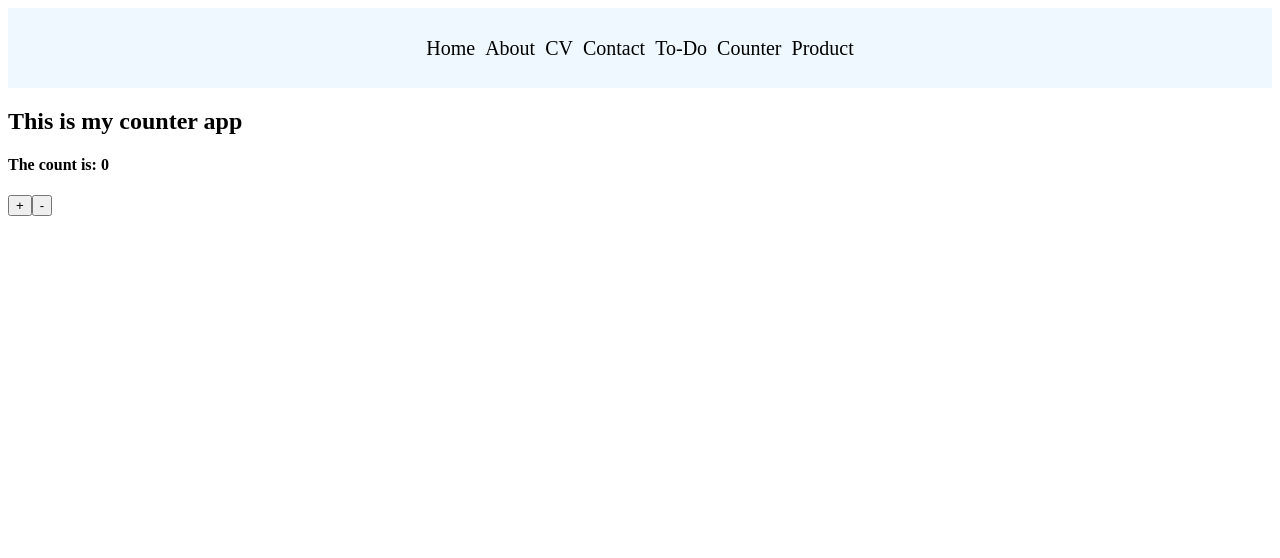
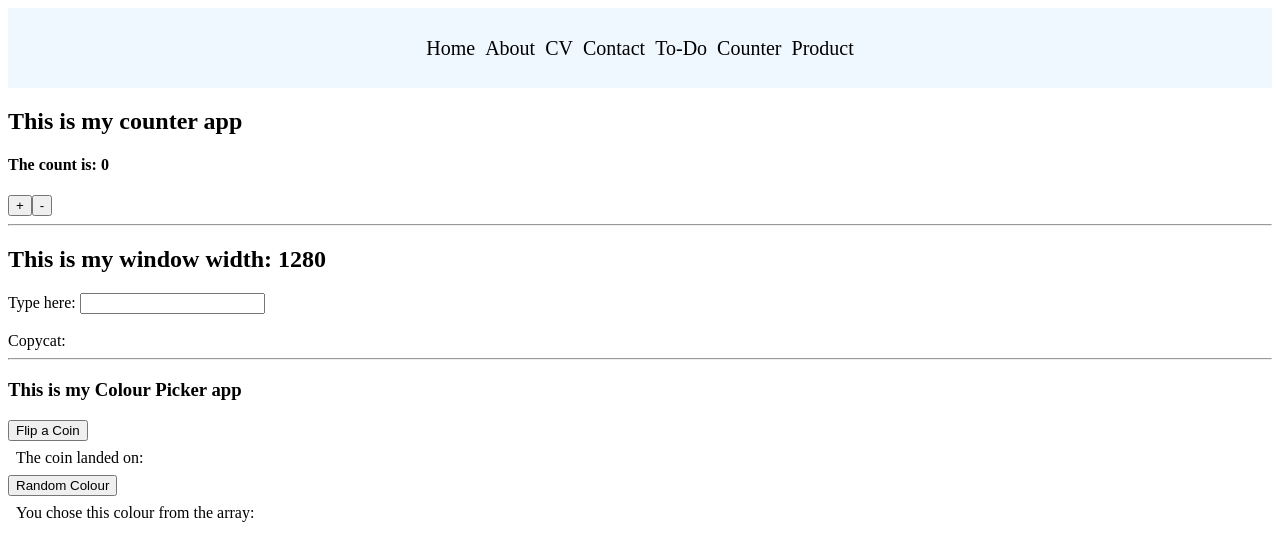
Before and after one commit to faith-ho/my-app, a React (Create React App) app: page /counter in a window 1280 px wide. Shown: the top 558 px of the page. Built offline with nearby package versions, Linux system fonts and the light colour scheme.

Commit message:
added window width, color picker, props in styled components

```diff
--- /dev/null
+++ b/src/Components/ColorPicker.js
@@ -0,0 +1,35 @@
+import React, { useState } from "react";
+
+export default function ColorPicker() {
+  const [coinToss, setCoinToss] = useState("");
+  const [chosenArrayColour, setChosenArrayColour] = useState(null);
+
+  const flipCoin = () => {
+    const random = Math.floor(Math.random() * 10 + 1);
+    if (random % 2 === 0) {
+      setCoinToss("heads");
+    } else {
+      setCoinToss("tails");
+    }
+  };
+
+  const colorArray = ["#f7ca98", "#e5946a", "#bb755b", "#d3aca4"];
+
+  const randomColour = () => {
+    const randomColourPicker =
+      colorArray[Math.floor(Math.random() * colorArray.length)];
+    setChosenArrayColour(randomColourPicker);
+  };
+
+  return (
+    <div>
+      <h3>This is my Colour Picker app</h3>
+      <button value={coinToss} onClick={flipCoin}>
+        Flip a Coin
+      </button>
+      <body>The coin landed on: {coinToss}</body>
+      <button onClick={randomColour}>Random Colour</button>
+      <body>You chose this colour from the array: {chosenArrayColour} </body>
+    </div>
+  );
+}
--- a/src/Components/TasksList.js
+++ b/src/Components/TasksList.js
@@ -1,11 +1,39 @@
-import React from "react";
+import React, { useEffect } from "react";
 import { StyledTasksList } from "../Styles/TasksList.styled";
 
 export default function TasksList({ allTasks, handleDelete }) {
+  const colorPicker = (id) => {
+    if (id % 2 === 0) {
+      return "#f7ca98";
+    } else {
+      return "#e5946a";
+    }
+  };
+
+  const colorArray = [
+    "#f7ca98",
+    "#e5946a",
+    "#bb755b",
+    "#d3aca4",
+    "#b7d3c6",
+    "#ffe8d9",
+    "#b1d064",
+  ];
+
+  useEffect(() => {
+    document.addEventListener("click", randomColour);
+  }, []);
+
+  const randomColour = () => {
+    const randomColourPicker =
+      colorArray[Math.floor(Math.random() * colorArray.length)];
+    return randomColourPicker.toString();
+  };
+
   return (
     <ul>
       {allTasks.map(({ title, description, id }) => (
-        <StyledTasksList>
+        <StyledTasksList bg={randomColour} color="black">
           <li key={id}>
             <div>
               <h2>{title}</h2>
@@ -14,6 +42,7 @@ export default function TasksList({ allTasks, handleDelete }) {
               </button>
             </div>
             {!description ? null : <p>{description}</p>}
+            <body>The id is: {id}</body>
           </li>
         </StyledTasksList>
       ))}
--- /dev/null
+++ b/src/Components/WindowWidth.js
@@ -0,0 +1,46 @@
+import React, { useState, useEffect } from "react";
+
+export default function WindowWidth() {
+  const [width, setWidth] = useState(window.innerWidth);
+  const [userInput, setUserInput] = useState("");
+
+  // renders every time
+  useEffect(() => {
+    console.log("I render every time");
+  });
+
+  // renders only on the first instance
+  useEffect(() => {
+    window.addEventListener("resize", changeWindow);
+    console.log("I rendered");
+  }, []);
+
+  // renders only when X has changed + first time
+  useEffect(() => {
+    console.log("I rendered since input has changed");
+  }, [userInput]);
+
+  const changeWindow = () => {
+    setWidth(window.innerWidth);
+  };
+
+  const input = (event) => {
+    setUserInput(event.target.value);
+  };
+
+  return (
+    <>
+      <div>
+        <h2>This is my window width: {width} </h2>
+      </div>
+      <div>
+        <label>Type here: </label>
+        <input type="text" value={userInput} onChange={input}></input>
+        <br></br>
+        <br></br>
+        <label>Copycat: </label>
+        {userInput}
+      </div>
+    </>
+  );
+}
--- a/src/Pages/Counter.js
+++ b/src/Pages/Counter.js
@@ -1,4 +1,6 @@
 import React, { useState } from "react";
+import WindowWidth from "../Components/WindowWidth";
+import ColorPicker from "../Components/ColorPicker";
 
 export default function Counter() {
   const [count, setCount] = useState(0);
@@ -12,11 +14,17 @@ export default function Counter() {
   };
 
   return (
+    <>
       <div>
         <h2>This is my counter app</h2>
         <h4>The count is: {count}</h4>
         <button onClick={increment}>+</button>
         <button onClick={decrement}>-</button>
       </div>
+      <hr></hr>
+      <WindowWidth />
+      <hr></hr>
+      <ColorPicker />
+    </>
   );
 }
--- a/src/Pages/ToDo.js
+++ b/src/Pages/ToDo.js
@@ -10,24 +10,20 @@ export default function ToDoList() {
     const { name, value } = target;
     setNewTask((prev) => ({
       ...prev,
-        id: Date.now(),
-        [name]: value }));
+      id: Math.floor(Math.random() * 100 + 1),
+      [name]: value,
+    }));
   };
 
   const handleSubmit = (event) => {
     event.preventDefault();
     if (!newTask.title) return;
-      setAllTasks((prev) => [
-        newTask,
-        ...prev
-        ]);
+    setAllTasks((prev) => [newTask, ...prev]);
     setNewTask({});
   };
 
   const handleDelete = (taskIdToRemove) => {
-      setAllTasks((prev) => prev.filter(
-        (task) => task.id !== taskIdToRemove
-      ));
+    setAllTasks((prev) => prev.filter((task) => task.id !== taskIdToRemove));
   };
 
   // useEffect(() => {
@@ -46,10 +42,8 @@ export default function ToDoList() {
         handleChange={handleChange}
         handleSubmit={handleSubmit}
       />
-        <TasksList
-        allTasks={allTasks}
-        handleDelete={handleDelete}
-        />
+      <h2>Task List</h2>
+      <TasksList allTasks={allTasks} handleDelete={handleDelete} />
     </main>
   );
 }
--- a/src/Styles/TasksList.styled.js
+++ b/src/Styles/TasksList.styled.js
@@ -3,9 +3,20 @@ import styled from "styled-components";
 export const StyledTasksList = styled.div`
   display: flex;
   align-items: center;
-  background-color: #fff;
+  background-color: ${({ bg }) => bg};
   border-radius: 15px;
   box-shadow: 0 0 10px rgba(0, 0, 0, 0.15);
-  margin: 40px 0;
+  margin: 25px 50px 75px;
   padding: 60px;
+  width: 400px;
+  height: 100px;
+  position: relative;
+  color: ${({ color }) => color};
+
+  button {
+    position: absolute;
+    top: 0;
+    right: 0;
+    border-color: transparent;
+  }
 `;
```
Also changed, not shown: src/Pages/CV.js (+0 -85 lines), src/Pages/Contact.js (+8 -3 lines). Lines whose indentation alone changed are shown as unchanged.
